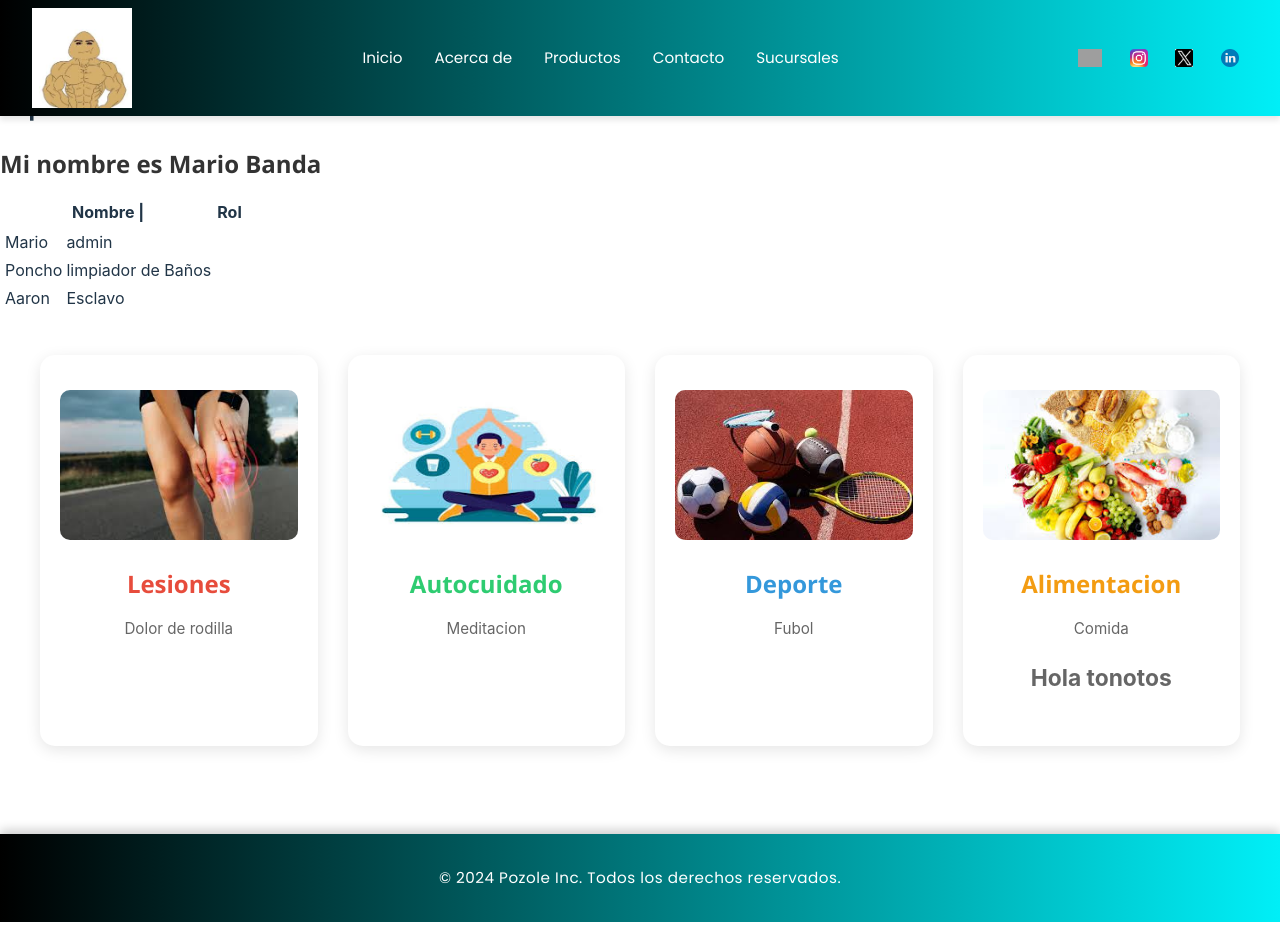
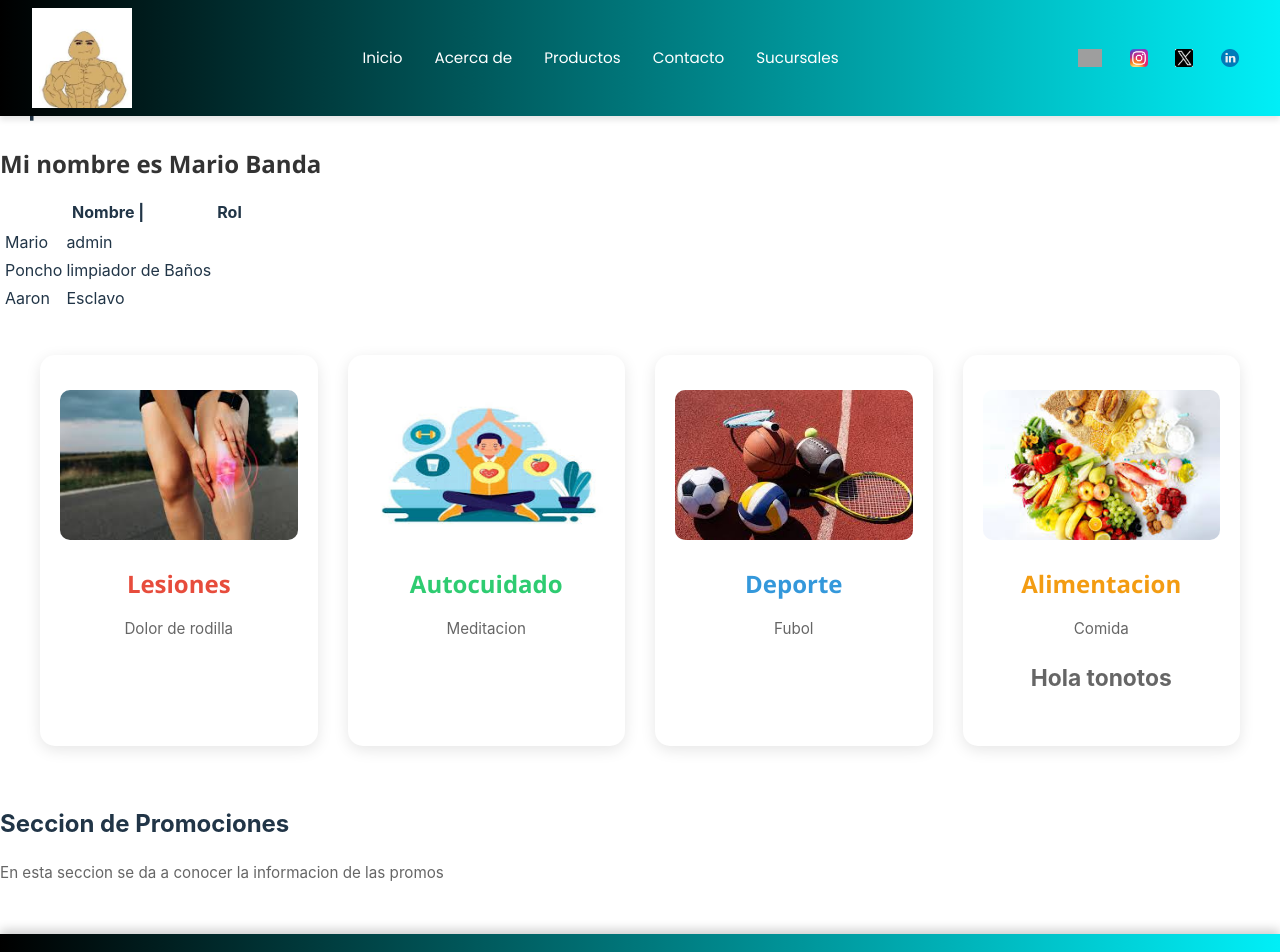
Before and after one commit to POZOLEBLANC0/ejemploReact, a React (Vite) app in the folder pozole/: page / in a window 1280 px wide. Shown: the top 952 px of the page. Before the commit the page ends 922 px from the top, so only its background shows below. Built offline with nearby package versions, Linux system fonts and the light colour scheme; grey boxes are pictures that could not be loaded.

Commit message:
PROMOCIONES

```diff
--- a/pozole/src/App.jsx
+++ b/pozole/src/App.jsx
@@ -2,6 +2,7 @@ import Encabezado from "./encabezado"
 import Expresiones from "./expresiones"
 import Cards from "./cards"
 import Footer from "./footer"
+import Promociones from "./promociones"
 
 
 function App() {
@@ -9,6 +10,7 @@ function App() {
     <div><Encabezado/>
       <Expresiones/>
       <Cards/>
+      <Promociones name= "Gadiel"/>
        <Footer/>
     </div>
 
--- /dev/null
+++ b/pozole/src/promociones.jsx
@@ -0,0 +1,22 @@
+import './promociones.css'
+
+function Promociones(props) {
+ let user  = props
+ console.info(user);
+
+if(user.name!=""){
+    return (
+        <div className="promosDiv">
+            <h2>Seccion de Promociones </h2>
+            <p>En esta seccion se da a conocer la informacion de las promos</p>
+
+        </div>
+    )
+}
+return (
+    <div> <h2>No hay datos</h2> </div>
+)
+
+}
+
+export default Promociones;
```
Also changed, not shown: pozole/src/promociones.css (added).
